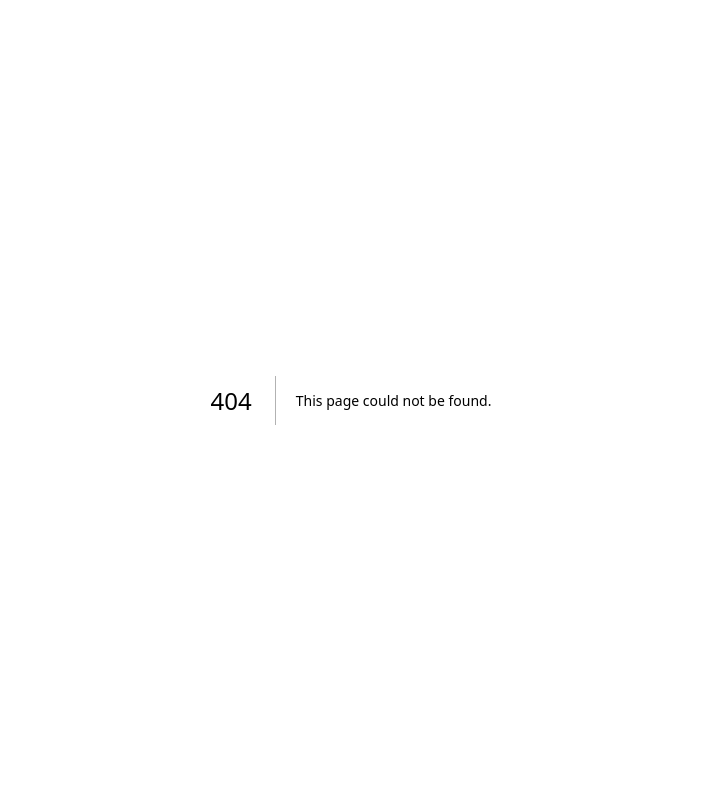
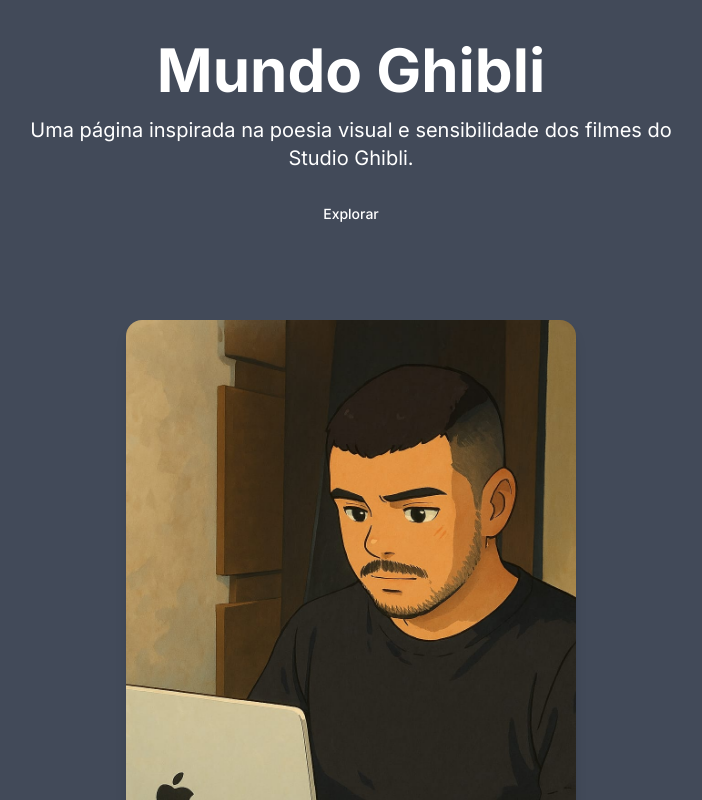
Before and after one commit to brunnorech/portifolio, a Next.js app: page /ghibli in a window 1280 px wide. Before the commit this address had no page. Shown: the top 800 px of the page, without its empty margins (289-991 px from the left). Built offline with nearby package versions, Linux system fonts and the light colour scheme.

Commit message:
fix: remove tictac

```diff
--- /dev/null
+++ b/src/app/ghibli/page.tsx
@@ -0,0 +1,36 @@
+import { Button } from "@/src/components/ui/button";
+import Image from "next/image";
+
+export default function GhibliPage() {
+  return (
+    <div className="min-h-screen bg-ghibli-blue text-ghibli-brown font-ghibli">
+      <header className="container mx-auto py-10 text-center">
+        <h1 className="text-4xl md:text-6xl font-bold mb-4">Mundo Ghibli</h1>
+        <p className="text-xl max-w-2xl mx-auto">
+          Uma página inspirada na poesia visual e sensibilidade dos filmes do
+          Studio Ghibli.
+        </p>
+        <div className="mt-6">
+          <Button className="bg-ghibli-cream text-ghibli-brown hover:bg-ghibli-brown hover:text-ghibli-cream">
+            Explorar
+          </Button>
+        </div>
+      </header>
+
+      <main className="container mx-auto px-4 py-12">
+        <div className="relative w-[450px] h-[700px] max-w-xl mx-auto rounded-2xl overflow-hidden shadow-lg">
+          <Image
+            src="/ghibi.jpg"
+            alt="Ghibli Style"
+            width={450}
+            height={850}
+            className="object-cover w-full h-full"
+          />
+        </div>
+        <p className="text-center mt-6 text-lg">
+          A natureza, o tempo e os detalhes são parte da experiência Ghibli.
+        </p>
+      </main>
+    </div>
+  );
+}
--- a/src/app/page.tsx
+++ b/src/app/page.tsx
@@ -718,7 +718,7 @@ export default function Home() {
 
           <Footer />
           <Chatbot />
-          <TicTacToe />
+          {/* <TicTacToe /> */}
         </div>
       </footer>
     </div>
```
Also changed, not shown: public/ghibi.jpg (added).
